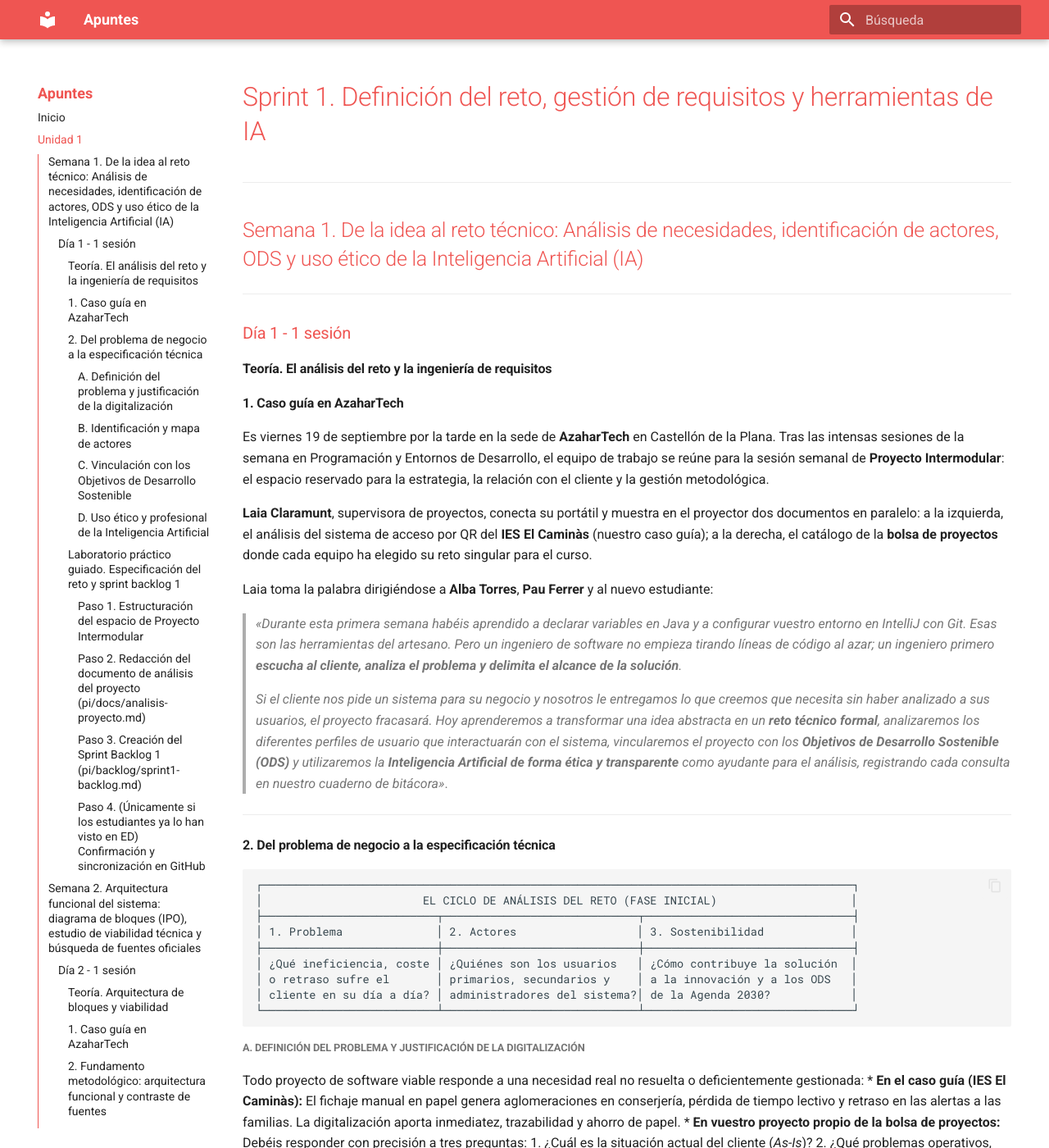
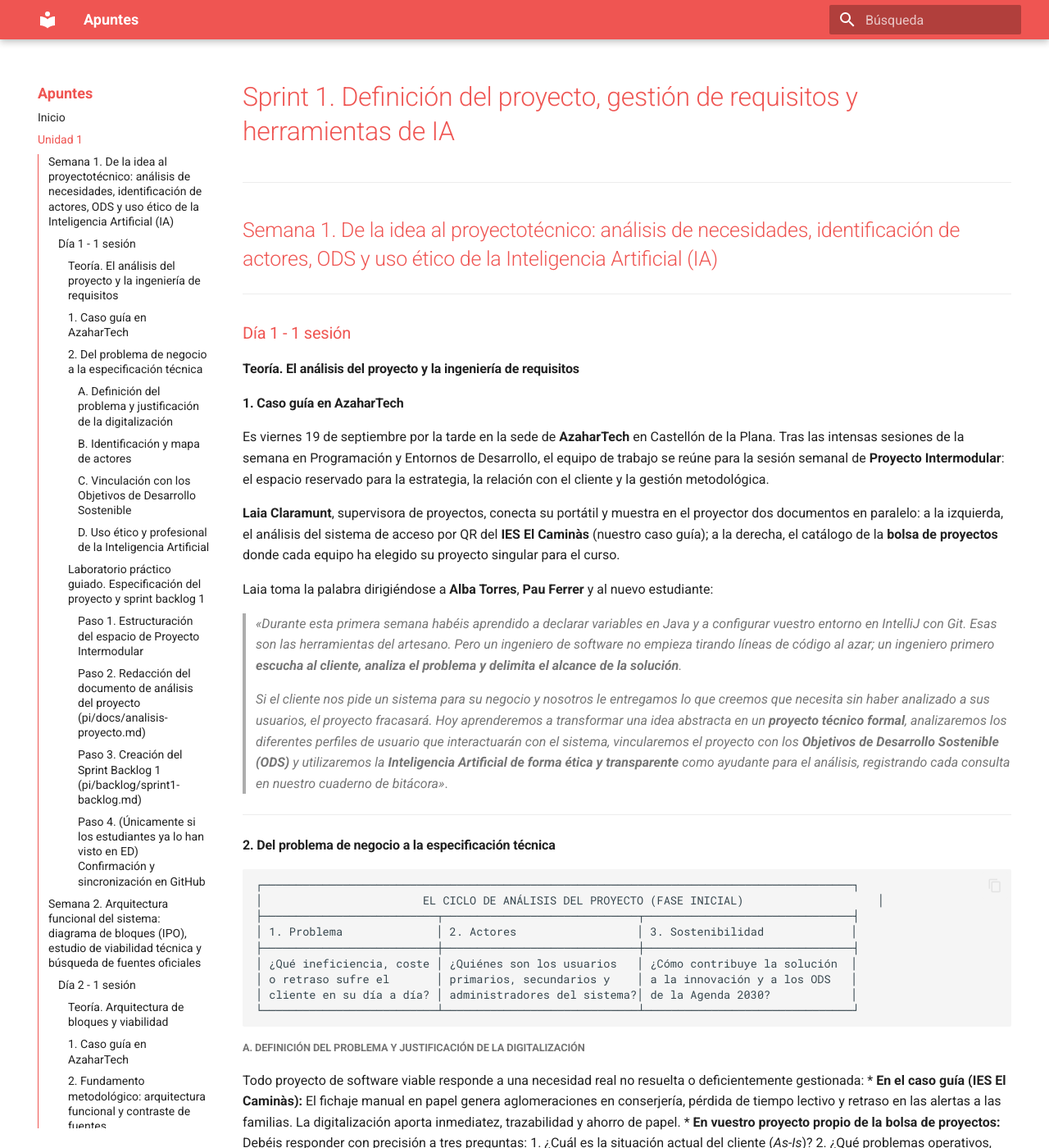
Before and after one commit to garmarcj/DAM-PI-20262027, an MkDocs documentation site: the page built from docs/unidad1.md, in a window 1280 px wide and 1400 px high. Shown: the whole window at 82% size. Built offline with MkDocs 1.6.1 and Material for MkDocs 9.7.7, drawn with Linux system fonts in a browser that asks for light colours; some of the changed text lies outside the part shown.

````diff
--- a/docs/unidad1.md
+++ b/docs/unidad1.md
@@ -1,26 +1,26 @@
-# Sprint 1. Definición del reto, gestión de requisitos y herramientas de IA
+# Sprint 1. Definición del proyecto, gestión de requisitos y herramientas de IA
 
 ---
 
-## Semana 1. De la idea al reto técnico: Análisis de necesidades, identificación de actores, ODS y uso ético de la Inteligencia Artificial (IA)
+## Semana 1. De la idea al proyectotécnico: análisis de necesidades, identificación de actores, ODS y uso ético de la Inteligencia Artificial (IA)
 
 ---
 
 ### Día 1 - 1 sesión
 
-#### Teoría. El análisis del reto y la ingeniería de requisitos
+#### Teoría. El análisis del proyecto y la ingeniería de requisitos
 
 #### 1. Caso guía en AzaharTech
 
 Es viernes 19 de septiembre por la tarde en la sede de **AzaharTech** en Castellón de la Plana. Tras las intensas sesiones de la semana en Programación y Entornos de Desarrollo, el equipo de trabajo se reúne para la sesión semanal de **Proyecto Intermodular**: el espacio reservado para la estrategia, la relación con el cliente y la gestión metodológica.
 
-**Laia Claramunt**, supervisora de proyectos, conecta su portátil y muestra en el proyector dos documentos en paralelo: a la izquierda, el análisis del sistema de acceso por QR del **IES El Caminàs** (nuestro caso guía); a la derecha, el catálogo de la **bolsa de proyectos** donde cada equipo ha elegido su reto singular para el curso.
+**Laia Claramunt**, supervisora de proyectos, conecta su portátil y muestra en el proyector dos documentos en paralelo: a la izquierda, el análisis del sistema de acceso por QR del **IES El Caminàs** (nuestro caso guía); a la derecha, el catálogo de la **bolsa de proyectos** donde cada equipo ha elegido su proyecto singular para el curso.
 
 Laia toma la palabra dirigiéndose a **Alba Torres**, **Pau Ferrer** y al nuevo estudiante:
 
 > *«Durante esta primera semana habéis aprendido a declarar variables en Java y a configurar vuestro entorno en IntelliJ con Git. Esas son las herramientas del artesano. Pero un ingeniero de software no empieza tirando líneas de código al azar; un ingeniero primero **escucha al cliente, analiza el problema y delimita el alcance de la solución**.*
 >
-> *Si el cliente nos pide un sistema para su negocio y nosotros le entregamos lo que creemos que necesita sin haber analizado a sus usuarios, el proyecto fracasará. Hoy aprenderemos a transformar una idea abstracta en un **reto técnico formal**, analizaremos los diferentes perfiles de usuario que interactuarán con el sistema, vincularemos el proyecto con los **Objetivos de Desarrollo Sostenible (ODS)** y utilizaremos la **Inteligencia Artificial de forma ética y transparente** como ayudante para el análisis, registrando cada consulta en nuestro cuaderno de bitácora»*.
+> *Si el cliente nos pide un sistema para su negocio y nosotros le entregamos lo que creemos que necesita sin haber analizado a sus usuarios, el proyecto fracasará. Hoy aprenderemos a transformar una idea abstracta en un **proyecto técnico formal**, analizaremos los diferentes perfiles de usuario que interactuarán con el sistema, vincularemos el proyecto con los **Objetivos de Desarrollo Sostenible (ODS)** y utilizaremos la **Inteligencia Artificial de forma ética y transparente** como ayudante para el análisis, registrando cada consulta en nuestro cuaderno de bitácora»*.
 
 ---
 
@@ -28,7 +28,7 @@
 
 ```
 ┌────────────────────────────────────────────────────────────────────────────────────────┐
-│                        EL CICLO DE ANÁLISIS DEL RETO (FASE INICIAL)                    │
+│                        EL CICLO DE ANÁLISIS DEL PROYECTO (FASE INICIAL)                    │
 ├──────────────────────────┬─────────────────────────────┬───────────────────────────────┤
 │ 1. Problema              │ 2. Actores                  │ 3. Sostenibilidad             │
 ├──────────────────────────┼─────────────────────────────┼───────────────────────────────┤
@@ -67,10 +67,10 @@
 * **El estándar del Prompt Log (Registro de IA).** Toda aportación de la IA debe documentarse en una tabla indicando la herramienta, la instrucción exacta (*prompt*) introducida y el criterio del estudiante para modificar o aceptar la respuesta.
 
 ---
-#### Laboratorio práctico guiado. Especificación del reto y sprint backlog 1
+#### Laboratorio práctico guiado. Especificación del proyecto y sprint backlog 1
 
 Laia Claramunt asigna las tareas de la sesión:
-> *«Durante los próximos treinta minutos, cada uno de vosotros va a crear el espacio oficial de Proyecto Intermodular en su repositorio de GitHub. Redactaréis el **documento formal de análisis del reto de vuestro proyecto propio** incluyendo el registro ético de IA, y crearéis el archivo **`sprint1-backlog.md`** que coordinará vuestras tareas entre Programación, Entornos de Desarrollo y Proyecto Intermodular»*.
+> *«Durante los próximos treinta minutos, cada uno de vosotros va a crear el espacio oficial de Proyecto Intermodular en su repositorio de GitHub. Redactaréis el **documento formal de análisis del proyecto de vuestro proyecto propio** incluyendo el registro ético de IA, y crearéis el archivo **`sprint1-backlog.md`** que coordinará vuestras tareas entre Programación, Entornos de Desarrollo y Proyecto Intermodular»*.
 
 ---
 
@@ -145,7 +145,7 @@
 ## Tareas
 
 ### Módulo: Proyecto Intermodular (PI)
-- [ ] T-PI-01: Redactar análisis de necesidades y mapa de actores (`pi/docs/analisis-reto.md`)
+- [ ] T-PI-01: Redactar análisis de necesidades y mapa de actores (`pi/docs/analisis-proyecto.md`)
 - [ ] T-PI-02: Registrar el uso ético de IA (*Prompt Log*)
 - [ ] T-PI-03: Crear el Sprint Backlog 1 inicial
 - [ ] T-PI-04: Elaborar diagrama de bloques funcional y viabilidad técnica (Semana 2)
@@ -306,7 +306,7 @@
 ## Cuadro de mando de tareas
 
 ### Módulo: Proyecto Intermodular (PI)
-- [x] T-PI-01: Redactar análisis de necesidades y mapa de actores (`pi/docs/analisis-reto.md`)
+- [x] T-PI-01: Redactar análisis de necesidades y mapa de actores (`pi/docs/analisis-proyecto.md`)
 - [x] T-PI-02: Registrar el uso ético de IA (*Prompt Log*)
 - [x] T-PI-03: Crear el Sprint Backlog 1 inicial
 - [x] T-PI-04: Elaborar diagrama de bloques funcional y viabilidad técnica (`pi/docs/viabilidad-tecnica.md`)
@@ -448,7 +448,7 @@
 **Estado Final: 100% COMPLETADO Y FIRMADO (2 de octubre de 2026)**
 
 ### Módulo: Proyecto Intermodular (PI)
-- [x] T-PI-01: Redactar análisis de necesidades y mapa de actores (`pi/docs/analisis-reto.md`)
+- [x] T-PI-01: Redactar análisis de necesidades y mapa de actores (`pi/docs/analisis-proyecto.md`)
 - [x] T-PI-02: Registrar el uso ético de IA (*Prompt Log*)
 - [x] T-PI-03: Crear el Sprint Backlog 1 inicial
 - [x] T-PI-04: Elaborar diagrama de bloques funcional y viabilidad técnica (`pi/docs/viabilidad-tecnica.md`)
````
Also changed, not shown: other parts of docs/unidad1.md (+1 -1 lines).
